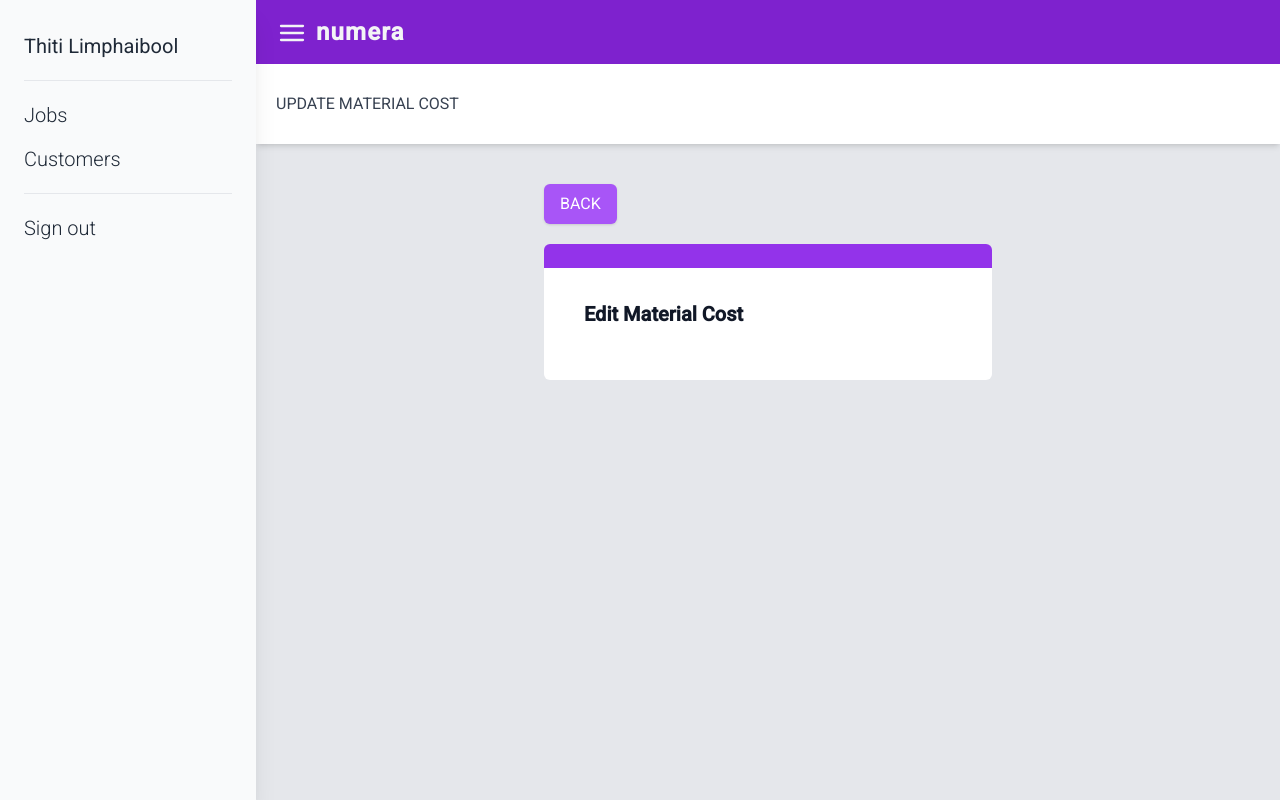
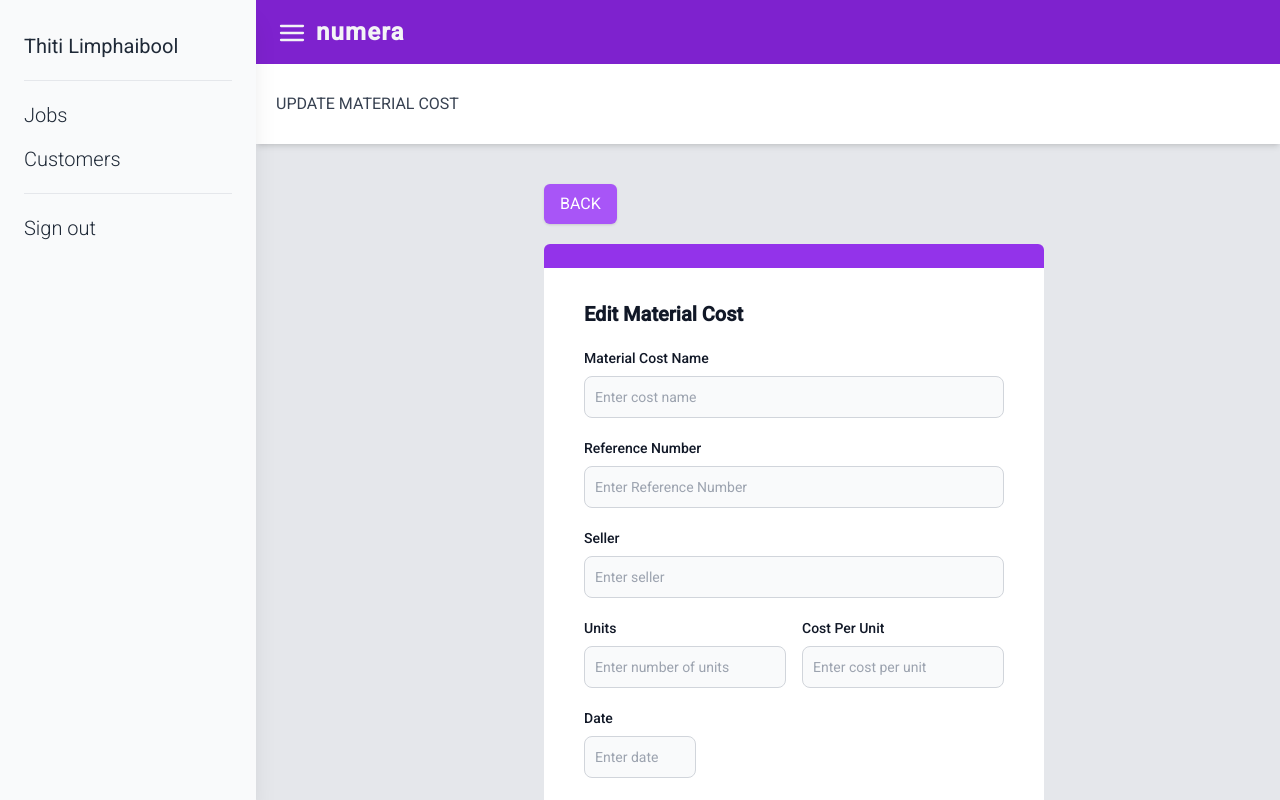
Before and after one commit to thiti-lim/job-costing-app, an Angular app: page /job/1/material/1/costs/1 in a window 1280 px wide. Built offline with nearby package versions, Linux system fonts and the light colour scheme.

Commit message:
material add

```diff
--- a/src/app/customer/customer-detail/customer-detail.component.html
+++ b/src/app/customer/customer-detail/customer-detail.component.html
@@ -79,7 +79,7 @@
           </div>
         </div>
       </div>
-      <div class="w-1/2 ml-3">
+      <div class="w-1/2 ml-2">
         <label
           for="phoneNumber"
           class="block mb-2 text-sm font-medium text-gray-900"
--- a/src/app/job/job-detail/job-detail.component.ts
+++ b/src/app/job/job-detail/job-detail.component.ts
@@ -48,6 +48,10 @@ export class JobDetailComponent {
   toDirectLaborCostAdd(labor: Labor): void {
     this.router.navigate([this.router.url, 'labor', labor.id, 'costs', 'new']);
   }
+
+  getProgressBarWidth(actual: number, estimate: number) {
+    return Math.min(100, (actual / estimate) * 100);
+  }
   goBack(): void {
     this.location.back();
   }
--- a/src/app/job/job.service.ts
+++ b/src/app/job/job.service.ts
@@ -183,6 +183,48 @@ export class JobService {
     });
     return maxLaborId + 1;
   }
+  addDirectMaterialCost(
+    jobId: number,
+    materialId: number,
+    name: string,
+    refNo: string,
+    seller: string,
+    units: number,
+    costPerUnit: number,
+    date: Date
+  ): void {
+    const job = this.getJobById(jobId);
+    if (job) {
+      const material = job.materials.find((mat) => mat.id === materialId);
+      if (material) {
+        const directMaterialCostId = this.getNextDirectMaterialCostId(
+          material.directMaterialCosts
+        );
+        const directMaterialCost = new DirectMaterialCost(
+          directMaterialCostId,
+          name,
+          units,
+          costPerUnit,
+          seller,
+          refNo,
+          date
+        );
+        material.directMaterialCosts.push(directMaterialCost);
+      }
+    }
+  }
+
+  private getNextDirectMaterialCostId(
+    directMaterialCosts: DirectMaterialCost[]
+  ): number {
+    const lastDirectMaterialCost =
+      directMaterialCosts[directMaterialCosts.length - 1];
+    const lastDirectMaterialCostId = lastDirectMaterialCost
+      ? lastDirectMaterialCost.id
+      : 0;
+    return lastDirectMaterialCostId + 1;
+  }
+
   createMockJobs(): void {
     // Create jobs using mock data
     const job1 = new Job(
--- a/src/app/material/material-cost-detail/material-cost-detail.component.html
+++ b/src/app/material/material-cost-detail/material-cost-detail.component.html
@@ -1,5 +1,9 @@
 <page-header [pageTitle]="pageTitle"></page-header>
-<form [formGroup]="costForm" (ngSubmit)="onSubmit()" class="my-10 mx-72">
+<form
+  [formGroup]="costForm"
+  (ngSubmit)="onSubmit()"
+  class="my-10 mx-72 min-w-[500px]"
+>
   <div class="flex justify-between">
     <button
       class="bg-purple-500 text-white py-2 px-4 rounded-md shadow"
@@ -13,5 +17,149 @@
     <div class="mb-5 text-xl font-bold text-gray-900">
       {{ isNewCost ? 'Add' : 'Edit' }} Material Cost
     </div>
+    <div class="mb-5">
+      <label for="name" class="block mb-2 text-sm font-medium text-gray-900"
+        >Material Cost Name</label
+      >
+      <input
+        type="text"
+        formControlName="name"
+        id="name"
+        class="bg-gray-50 border outline-none border-gray-300 text-gray-900 text-sm rounded-lg focus:border-purple-600 focus:border-2 block w-full p-2.5"
+        placeholder="Enter cost name"
+        required
+      />
+      <div *ngIf="name?.invalid && (name?.dirty || name?.touched)">
+        <div
+          *ngIf="name?.errors?.['required'] || name?.errors?.['whitespace']"
+          class="text-red-500 text-sm mt-1"
+        >
+          Name is required.
+        </div>
+      </div>
+    </div>
+    <div class="mb-5">
+      <label for="refNo" class="block mb-2 text-sm font-medium text-gray-900"
+        >Reference Number</label
+      >
+      <input
+        type="text"
+        formControlName="refNo"
+        id="refNo"
+        class="bg-gray-50 border outline-none border-gray-300 text-gray-900 text-sm rounded-lg focus:border-purple-600 focus:border-2 block w-full p-2.5"
+        placeholder="Enter Reference Number"
+        required
+      />
+      <div *ngIf="refNo?.invalid && (refNo?.dirty || refNo?.touched)">
+        <div
+          *ngIf="refNo?.errors?.['required'] || refNo?.errors?.['whitespace']"
+          class="text-red-500 text-sm mt-1"
+        >
+          Reference Number is required.
+        </div>
+      </div>
+    </div>
+    <div class="mb-5">
+      <label for="seller" class="block mb-2 text-sm font-medium text-gray-900"
+        >Seller</label
+      >
+      <input
+        type="text"
+        formControlName="seller"
+        id="seller"
+        class="bg-gray-50 border outline-none border-gray-300 text-gray-900 text-sm rounded-lg focus:border-purple-600 focus:border-2 block w-full p-2.5"
+        placeholder="Enter seller"
+        required
+      />
+      <div *ngIf="seller?.invalid && (seller?.dirty || seller?.touched)">
+        <div
+          *ngIf="seller?.errors?.['required'] || seller?.errors?.['whitespace']"
+          class="text-red-500 text-sm mt-1"
+        >
+          Seller is required.
+        </div>
+      </div>
+    </div>
+    <div class="flex mb-5">
+      <div class="w-1/2 mr-2">
+        <label for="units" class="block mb-2 text-sm font-medium text-gray-900"
+          >Units</label
+        >
+        <input
+          type="text"
+          formControlName="units"
+          id="units"
+          class="bg-gray-50 border outline-none border-gray-300 text-gray-900 text-sm rounded-lg focus:border-purple-600 focus:border-2 block w-full p-2.5"
+          placeholder="Enter number of units"
+          required
+        />
+        <div *ngIf="units?.invalid && (units?.dirty || units?.touched)">
+          <div
+            *ngIf="units?.errors?.['required'] || units?.errors?.['whitespace']"
+            class="text-red-500 text-sm mt-1"
+          >
+            Units is required.
+          </div>
+        </div>
+      </div>
+      <div class="w-1/2 ml-2">
+        <label
+          for="costPerUnit"
+          class="block mb-2 text-sm font-medium text-gray-900"
+          >Cost Per Unit</label
+        >
+        <input
+          type="text"
+          formControlName="costPerUnit"
+          id="costPerUnit"
+          class="bg-gray-50 border outline-none border-gray-300 text-gray-900 text-sm rounded-lg focus:border-purple-600 focus:border-2 block w-full p-2.5"
+          placeholder="Enter cost per unit"
+          required
+        />
+        <div
+          *ngIf="
+            costPerUnit?.invalid && (costPerUnit?.dirty || costPerUnit?.touched)
+          "
+        >
+          <div
+            *ngIf="costPerUnit?.errors?.['required'] || costPerUnit?.errors?.['whitespace']"
+            class="text-red-500 text-sm mt-1"
+          >
+            Cost Per Unit is required.
+          </div>
+        </div>
+      </div>
+    </div>
+    <div class="mb-7 w-28">
+      <label for="date" class="block mb-2 text-sm font-medium text-gray-900"
+        >Date</label
+      >
+      <input
+        type="text"
+        formControlName="date"
+        id="date"
+        [matDatepicker]="datePicker"
+        (focus)="datePicker.open()"
+        class="bg-gray-50 border outline-none border-gray-300 text-gray-900 text-sm rounded-lg focus:border-purple-600 focus:border-2 block w-full p-2.5"
+        placeholder="Enter date"
+        required
+      />
+      <mat-datepicker #datePicker class="fixed"></mat-datepicker>
+      <div *ngIf="date?.invalid && (date?.dirty || date?.touched)">
+        <div *ngIf="date?.errors?.['date']" class="text-red-500 text-sm mt-1">
+          Invalid date
+        </div>
+      </div>
+    </div>
+
+    <div class="flex justify-end">
+      <button
+        type="submit"
+        class="bg-purple-700 text-white py-2 px-4 rounded-md shadow hover:bg-purple-900 disabled:bg-gray-300 disabled:cursor-not-allowed"
+        onsubmit='onSubmit()'
+      >
+        {{ isNewCost ? 'ADD' : 'EDIT' }}
+      </button>
+    </div>
   </div>
 </form>
--- a/src/app/material/material-cost-detail/material-cost-detail.component.ts
+++ b/src/app/material/material-cost-detail/material-cost-detail.component.ts
@@ -1,9 +1,16 @@
 import { JobService } from 'src/app/job/job.service';
 import { Location } from '@angular/common';
 import { Component } from '@angular/core';
-import { FormGroup } from '@angular/forms';
+import { FormBuilder, FormGroup, Validators } from '@angular/forms';
 import { ActivatedRoute, Router } from '@angular/router';
 import { DirectMaterialCost } from 'src/app/models/direct-material-cost.model';
+import {
+  dateValidator,
+  positiveNumberValidator,
+  whitespaceValidator,
+} from 'src/app/helpers/validators';
+import { MatDialog } from '@angular/material/dialog';
+import { AddDialogComponent } from 'src/app/components/dialog/add-dialog/add-dialog.component';
 
 @Component({
   selector: 'app-material-cost-detail',
@@ -14,18 +21,23 @@ export class MaterialCostDetailComponent {
   pageTitle: string = 'Add Material Cost';
   costForm!: FormGroup;
   isNewCost!: boolean;
+  jobId!: number;
+  matId!: number;
   cost!: DirectMaterialCost;
 
   constructor(
     private router: Router,
     private activatedRoute: ActivatedRoute,
     private location: Location,
-    private jobService: JobService
+    private dialog: MatDialog,
+    private jobService: JobService,
+    private formBuilder: FormBuilder
   ) {}
 
   ngOnInit(): void {
-    this.costForm = new FormGroup({});
     const id = this.activatedRoute.snapshot.paramMap.get('dmId');
+    this.jobId = Number(this.activatedRoute.snapshot.paramMap.get('jobId'));
+    this.matId = Number(this.activatedRoute.snapshot.paramMap.get('matId'));
     if (id == 'new') {
       this.isNewCost = true;
       this.pageTitle = 'new material cost';
@@ -33,12 +45,70 @@ export class MaterialCostDetailComponent {
       this.isNewCost = false;
       this.pageTitle = 'update material cost';
     }
+    this.costForm = this.formBuilder.group({
+      name: [
+        this.cost?.name ?? '',
+        [Validators.required, whitespaceValidator()],
+      ],
+      refNo: [
+        this.cost?.refNo ?? '',
+        [Validators.required, whitespaceValidator()],
+      ],
+      seller: [
+        this.cost?.seller ?? '',
+        [Validators.required, whitespaceValidator()],
+      ],
+      units: [
+        this.cost?.units ?? '',
+        [Validators.required, whitespaceValidator(), positiveNumberValidator()],
+      ],
+      costPerUnit: [
+        this.cost?.costPerUnit ?? '',
+        [Validators.required, whitespaceValidator(), positiveNumberValidator()],
+      ],
+      date: [this.cost?.date ?? '', [dateValidator()]],
+    });
+  }
+
+  get name() {
+    return this.costForm.get('name');
+  }
+  get refNo() {
+    return this.costForm.get('refNo');
+  }
+  get seller() {
+    return this.costForm.get('seller');
+  }
+  get units() {
+    return this.costForm.get('units');
+  }
+  get costPerUnit() {
+    return this.costForm.get('costPerUnit');
+  }
+  get date() {
+    return this.costForm.get('date');
   }
 
   onSubmit(): void {
     if (this.costForm.invalid) {
       return;
     }
+    const dialogRef = this.dialog.open(AddDialogComponent);
+    dialogRef.afterClosed().subscribe((result) => {
+      if (result) {
+        this.jobService.addDirectMaterialCost(
+          this.jobId,
+          this.matId,
+          this.name!.value,
+          this.refNo!.value,
+          this.seller!.value,
+          this.units!.value,
+          this.costPerUnit!.value,
+          this.date!.value
+        );
+        this.location.back();
+      }
+    });
   }
   goBack(): void {
     this.location.back();
```
Also changed, not shown: src/app/job/job-detail/job-detail.component.html (+16 -5 lines), todo.txt.
